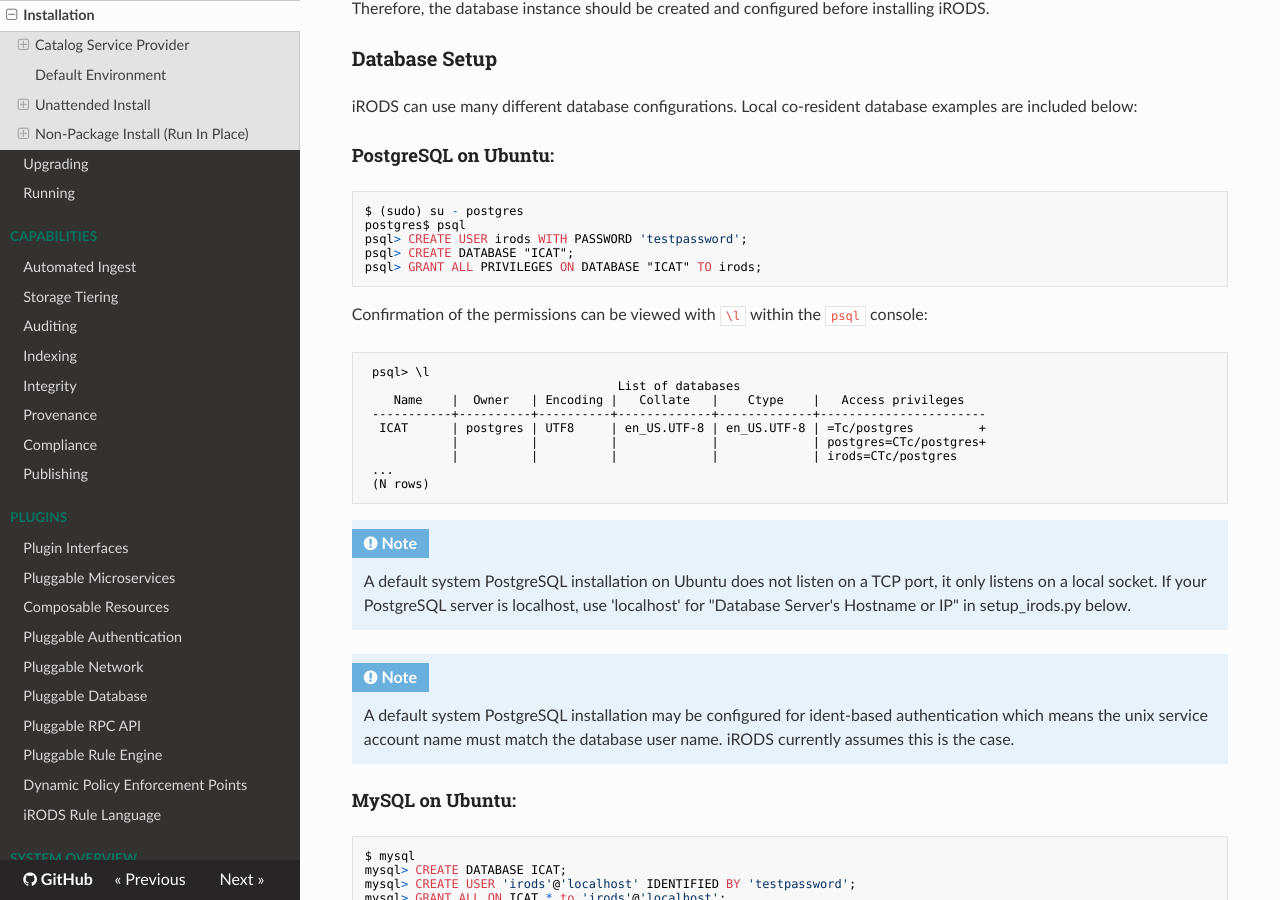
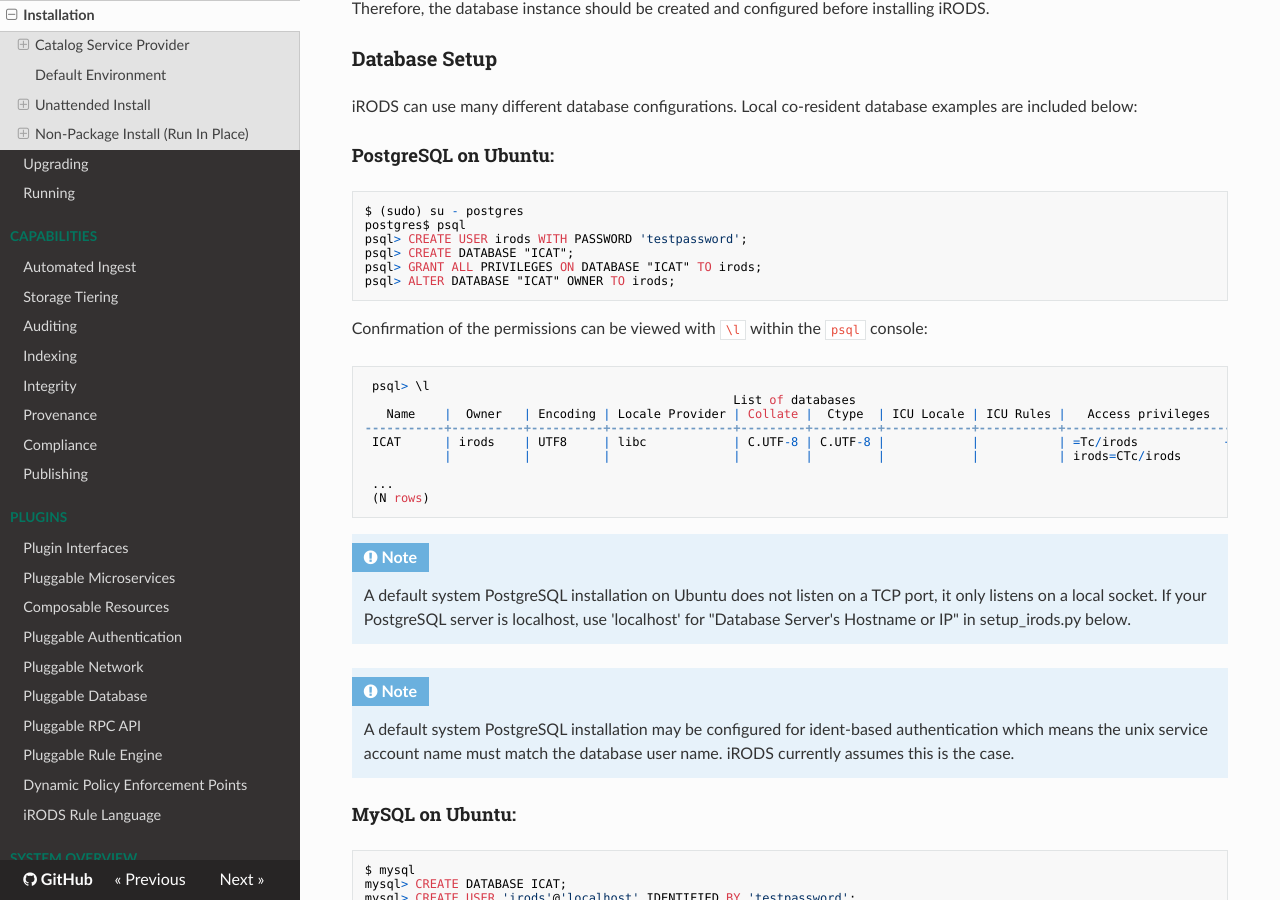
Before and after one commit to irods/irods_docs, an MkDocs documentation site: the page built from docs/getting_started/installation.md, in a window 1280 px wide and 900 px high, scrolled down 795 px. Built offline with MkDocs 1.6.1, drawn with Linux system fonts in a browser that asks for light colours; nearby versions of some CDN libraries.

Commit message:
[irods/irods#7382] Fix installation instructions for Postgres 15+

```diff
--- a/docs/getting_started/installation.md
+++ b/docs/getting_started/installation.md
@@ -32,18 +32,19 @@
 psql> CREATE USER irods WITH PASSWORD 'testpassword';
 psql> CREATE DATABASE "ICAT";
 psql> GRANT ALL PRIVILEGES ON DATABASE "ICAT" TO irods;
+psql> ALTER DATABASE "ICAT" OWNER TO irods;
 ~~~
 
 Confirmation of the permissions can be viewed with ``\l`` within the ``psql`` console:
 
 ~~~
  psql> \l
-                                   List of databases
-    Name    |  Owner   | Encoding |   Collate   |    Ctype    |   Access privileges
- -----------+----------+----------+-------------+-------------+-----------------------
-  ICAT      | postgres | UTF8     | en_US.UTF-8 | en_US.UTF-8 | =Tc/postgres         +
-            |          |          |             |             | postgres=CTc/postgres+
-            |          |          |             |             | irods=CTc/postgres
+                                                   List of databases
+   Name    |  Owner   | Encoding | Locale Provider | Collate |  Ctype  | ICU Locale | ICU Rules |   Access privileges
+-----------+----------+----------+-----------------+---------+---------+------------+-----------+-----------------------
+ ICAT      | irods    | UTF8     | libc            | C.UTF-8 | C.UTF-8 |            |           | =Tc/irods            +
+           |          |          |                 |         |         |            |           | irods=CTc/irods
+
  ...
  (N rows)
 ~~~
```
